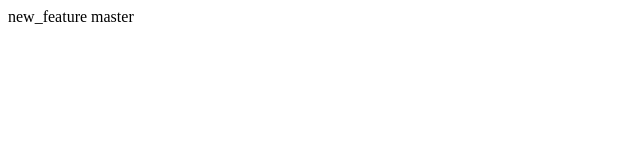
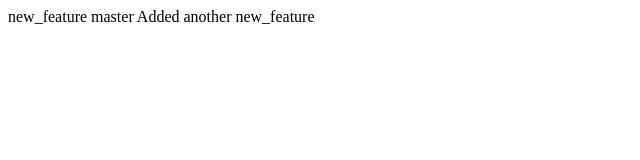
Before and after one commit to prajwal4518/MergeConflict-Test, a plain HTML site: page index.html in a window 1280 px wide. Shown: the whole page, without its empty margins (0-640 px from the left). Drawn offline with Linux system fonts and the light colour scheme.

Commit message:
File changed locally

```diff
--- a/index.html
+++ b/index.html
@@ -4,6 +4,7 @@
 <body>
 new_feature
 master
+Added another new_feature
 
 </body>
 </html>
```
